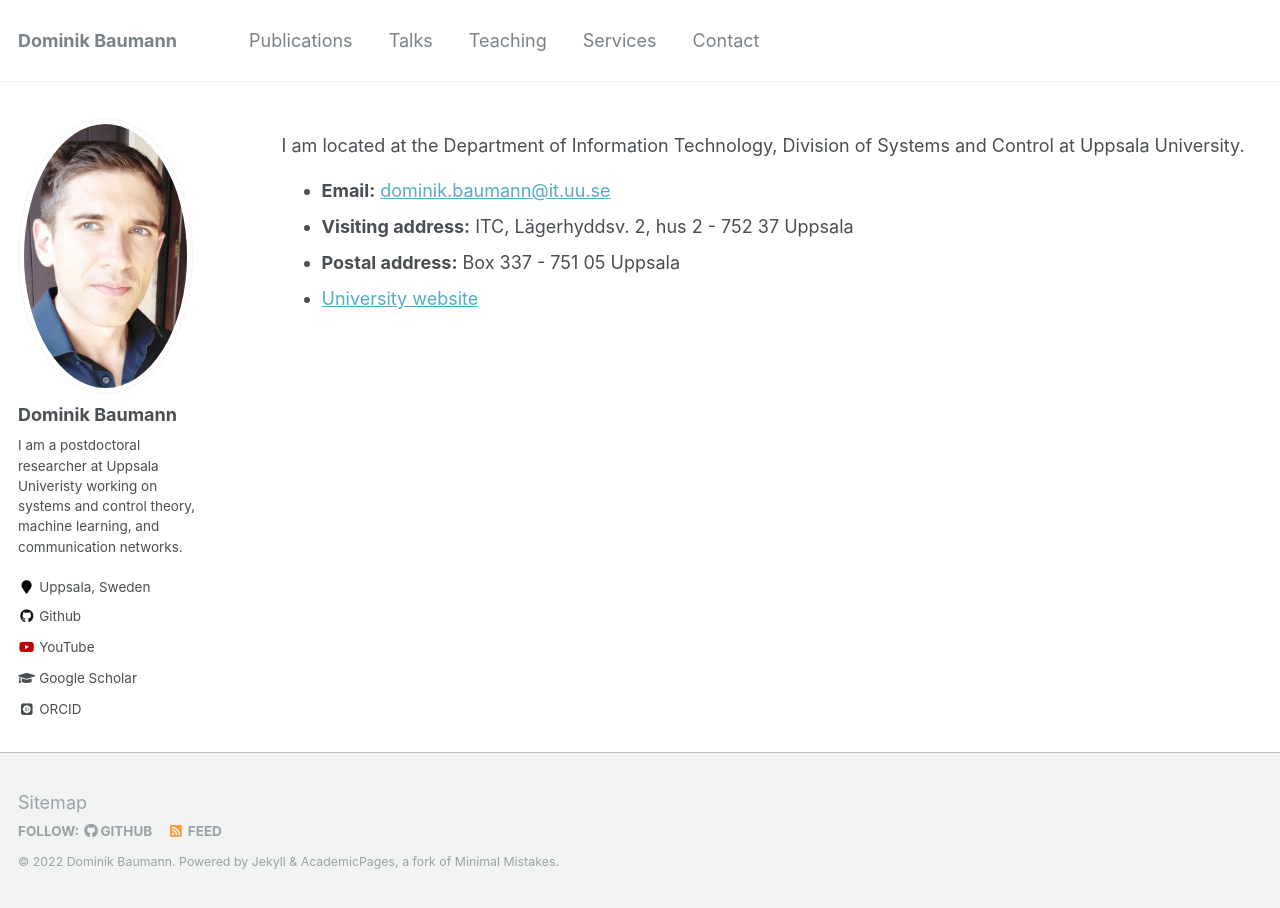
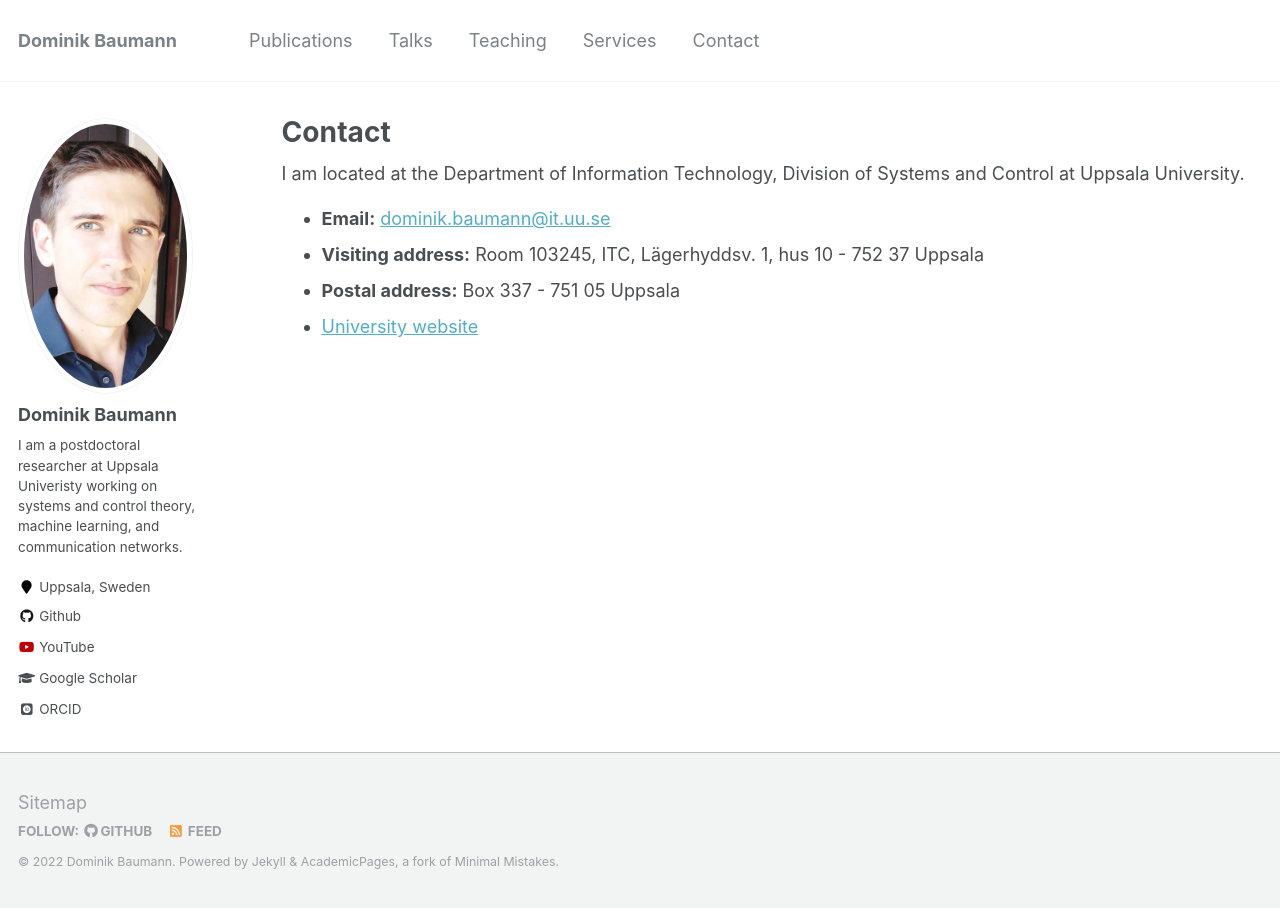
Before and after one commit to baumanndominik/baumanndominik.github.io, a Jekyll site: the page built from _pages/contact.html, in a window 1280 px wide. Built offline with Jekyll 4.4.1, drawn with Linux system fonts in a browser that asks for light colours; some web fonts are replaced.

Commit message:
move to new building

```diff
--- a/_pages/contact.html
+++ b/_pages/contact.html
@@ -1,6 +1,6 @@
 ---
 layout: archive
-title:
+title: "Contact"
 permalink: /contact/
 author_profile: true
 ---
@@ -10,7 +10,7 @@ I am located at the Department of Information Technology, Division of Systems an
 
 <ul>
     <li> <strong>Email:</strong> <a href = "mailto: dominik.baumann@it.uu.se">dominik.baumann@it.uu.se</a></li>
-    <li><strong>Visiting address:</strong> ITC, Lägerhyddsv. 2, hus 2 - 752 37 Uppsala</li>
+    <li><strong>Visiting address:</strong> Room 103245, ITC, Lägerhyddsv. 1, hus 10 - 752 37 Uppsala</li>
     <li> <strong>Postal address:</strong> Box 337 -  751 05 Uppsala </li>
     <li> <a href="https://katalog.uu.se/profile/?id=N21-1911">University website</a> </li>
 </ul>
```
Also changed, not shown: 5 other files.
